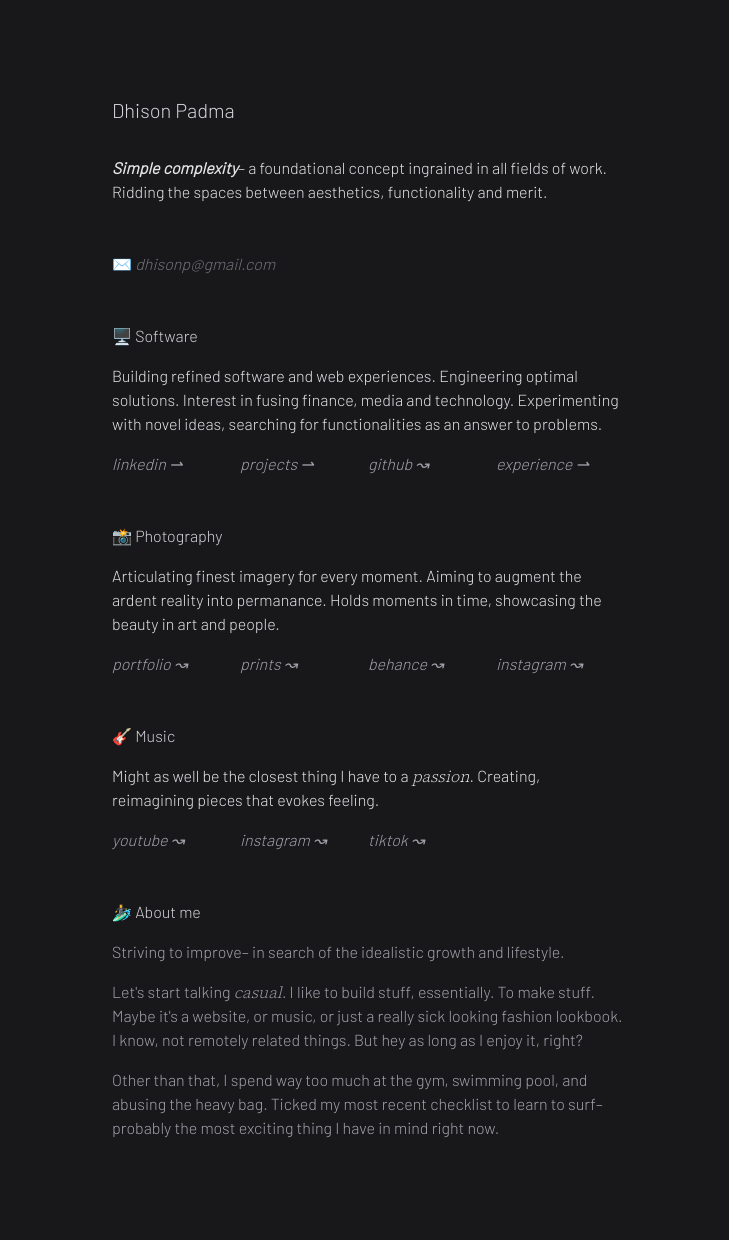
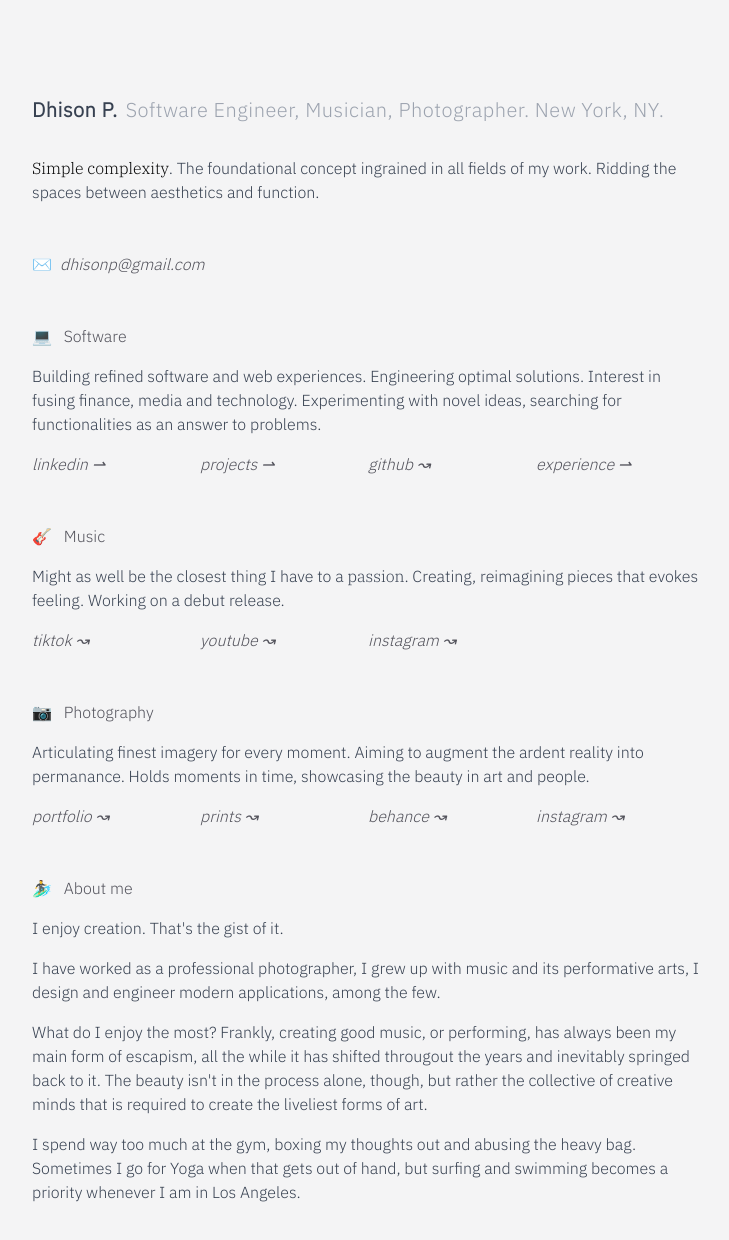
Before and after one commit to dhisonp/page, a Next.js app: page / in a window 1280 px wide. Shown: the top 1240 px of the page, without its empty margins (272-1001 px from the left). Built offline with nearby package versions, Linux system fonts and the light colour scheme.

Commit message:
styling and content update

```diff
--- a/src/app/components/Subheading.tsx
+++ b/src/app/components/Subheading.tsx
@@ -7,7 +7,9 @@ interface Props {
 
 const Subheading: FC<Props> = ({ children, className = "" }) => {
   return (
-        <div className={`font-regular text-base text-zinc-300 self-start ${className}`}>
+    <div
+      className={`text-base text-zinc-600 dark:text-zinc-400 self-start ${className}`}
+    >
       {children}
     </div>
   );
--- a/src/app/components/Subsection.tsx
+++ b/src/app/components/Subsection.tsx
@@ -6,12 +6,21 @@ interface Props {
   className?: string;
   style?: any;
   header: string;
+  emoji: string;
 }
 
-const Subsection: FC<Props> = ({ children, className = "", header, style }) => {
+const Subsection: FC<Props> = ({
+  children,
+  className = "",
+  header,
+  emoji,
+  style,
+}) => {
   return (
     <div className={`gap-y-4 ${className}`} style={style}>
-            <Subheading className="mb-4">{header}</Subheading>
+      <Subheading className="mb-4">
+        <a className="mr-2">{emoji}</a> {header}
+      </Subheading>
       {children}
     </div>
   );
--- a/src/app/layout.tsx
+++ b/src/app/layout.tsx
@@ -1,30 +1,23 @@
 import "./styles/globals.css";
 import type { Metadata } from "next";
-import { Barlow, Source_Sans_3, Source_Serif_4 } from "next/font/google";
+import { IBM_Plex_Sans, IBM_Plex_Serif } from "next/font/google";
 
-const barlow = Barlow({
+const ibmPlexSans = IBM_Plex_Sans({
   weight: "300",
   display: "swap",
   subsets: ["latin"],
-  variable: "--font-barlow",
+  variable: "--font-ibm-plex-sans",
 });
 
-const sourceSans = Source_Sans_3({
+const ibmPlexSerif = IBM_Plex_Serif({
   weight: "300",
   display: "swap",
   subsets: ["latin"],
-  variable: "--font-source-sans",
-});
-
-const sourceSerif = Source_Serif_4({
-  weight: "300",
-  display: "swap",
-  subsets: ["latin"],
-  variable: "--font-source-serif",
+  variable: "--font-ibm-plex-serif",
 });
 
 export const metadata: Metadata = {
-  title: "Dhison Padma",
+  title: "Dhison P.",
   description: "Here you learn more about me and what I do.",
 };
 
@@ -36,7 +29,7 @@ export default function RootLayout({
   return (
     <html
       lang="en"
-      className={`${barlow.variable} ${sourceSans.variable} ${sourceSerif.variable}`}
+      className={`${ibmPlexSans.variable} ${ibmPlexSerif.variable}`}
     >
       <body>{children}</body>
     </html>
--- a/src/app/pages/home.tsx
+++ b/src/app/pages/home.tsx
@@ -4,27 +4,42 @@ import links from "@/app/collections/links";
 
 export function Home() {
   return (
-    <main className="overflow-y-scroll touch min-h-screen flex flex-col items-center bg-zinc-900 xl:px-96 xl:py-24 lg:px-72 lg:py-16 p-4 text-base text-zinc-200">
-      <Subheading className="mb-8 text-xl fade-in">Dhison Padma</Subheading>
+    <main className="overflow-y-scroll touch min-h-screen px-4 py-4 md:py-24 bg-zinc-100 dark:bg-zinc-900">
+      {/* main div */}
+      <div className="container max-w-2xl mx-auto flex flex-col items-center text-base text-gray-700 dark:text-gray-300">
+        <Subheading className="mb-8 text-xl fade-in tracking-wide">
+          <a className="text-gray-700 dark:text-gray-300 font-medium">
+            Dhison P.
+          </a>
+          <a className="text-gray-400 dark:text-gray-500 ml-2 font-regular">
+            Software Engineer, Musician, Photographer. New York, NY.
+          </a>
+        </Subheading>
         <div className="text-left gap-y-12 flex-col flex">
           <p className="fade-in" style={{ animationDelay: "0.2s" }}>
-          <span className="italic font-medium">Simple complexity</span>– a
-          foundational concept ingrained in all fields of work. Ridding the
-          spaces between aesthetics, functionality and merit.
+            <span className="text-black dark:text-white font-serif">
+              Simple complexity
+            </span>
+            . The foundational concept ingrained in all fields of my work.
+            Ridding the spaces between aesthetics and function.
           </p>
           <p className="fade-in" style={{ animationDelay: "0.2s" }}>
-          ✉️ <a className="italic text-zinc-500">dhisonp@gmail.com</a>
+            ✉️
+            <a className="italic text-zinc-600 dark:text-zinc-400 ml-2">
+              dhisonp@gmail.com
+            </a>
           </p>
           <Subsection
-          header="🖥️ Software"
+            header="Software"
+            emoji="💻"
             className="fade-in"
             style={{ animationDelay: "0.4s" }}
           >
             <p className="mb-4">
               Building refined software and web experiences. Engineering optimal
               solutions. Interest in fusing finance, media and technology.
-            Experimenting with novel ideas, searching for functionalities as an
-            answer to problems.
+              Experimenting with novel ideas, searching for functionalities as
+              an answer to problems.
             </p>
             <ul className="grid md:grid-cols-4 md:grid-rows-none grid-rows-3 gap-y-4">
               <li className="link-item">
@@ -37,31 +52,87 @@ export function Home() {
                 </a>
               </li>
               <li className="link-item">
-              <a href={links.notion} target="_blank" rel="noopener noreferrer">
+                <a
+                  href={links.notion}
+                  target="_blank"
+                  rel="noopener noreferrer"
+                >
                   projects &#8640;
                 </a>
               </li>
               <li className="link-item">
-              <a href={links.github} target="_blank" rel="noopener noreferrer">
+                <a
+                  href={links.github}
+                  target="_blank"
+                  rel="noopener noreferrer"
+                >
                   github &#8605;
                 </a>
               </li>
               <li className="link-item">
-              <a href={links.notion} target="_blank" rel="noopener noreferrer">
+                <a
+                  href={links.notion}
+                  target="_blank"
+                  rel="noopener noreferrer"
+                >
                   experience &#8640;
                 </a>
               </li>
             </ul>
           </Subsection>
+
           <Subsection
-          header="📸 Photography"
+            header="Music"
+            emoji="🎸"
+            className="fade-in"
+            style={{ animationDelay: "0.8s" }}
+          >
+            <p className="mb-4">
+              Might as well be the closest thing I have to a{" "}
+              <span className="font-serif">passion</span>. Creating, reimagining
+              pieces that evokes feeling. Working on a debut release.
+            </p>
+            <ul className="grid md:grid-cols-4 md:grid-rows-none grid-rows-3 gap-y-4">
+              <li className="link-item">
+                <a
+                  href={links.tiktok}
+                  target="_blank"
+                  rel="noopener noreferrer"
+                >
+                  tiktok &#8605;
+                </a>
+              </li>
+              <li className="link-item">
+                <a
+                  href={links.youtube}
+                  target="_blank"
+                  rel="noopener noreferrer"
+                >
+                  youtube &#8605;
+                </a>
+              </li>
+              <li className="link-item">
+                <a
+                  href={links.ig_dhisonp}
+                  target="_blank"
+                  rel="noopener noreferrer"
+                >
+                  instagram &#8605;
+                </a>
+              </li>
+            </ul>
+          </Subsection>
+
+          <Subsection
+            header="Photography"
+            emoji="📷"
             className="fade-in"
             style={{ animationDelay: "0.6s" }}
           >
             <p className="mb-4">
-            Articulating finest imagery for every moment. Aiming to augment the
-            ardent reality into permanance. Holds moments in time, showcasing
-            the beauty in art and people.
+              Articulating finest imagery for every moment. Aiming to augment
+              the ardent reality into permanance. Holds moments in time,
+              showcasing the beauty in art and people.
             </p>
             <ul className="grid md:grid-cols-4 md:grid-rows-none grid-rows-4 gap-y-4">
               <li className="link-item">
@@ -83,7 +154,11 @@ export function Home() {
                 </a>
               </li>
               <li className="link-item">
-              <a href={links.behance} target="_blank" rel="noopener noreferrer">
+                <a
+                  href={links.behance}
+                  target="_blank"
+                  rel="noopener noreferrer"
+                >
                   behance &#8605;
                 </a>
               </li>
@@ -98,60 +173,37 @@ export function Home() {
               </li>
             </ul>
           </Subsection>
+
           <Subsection
-          header="🎸 Music"
+            header="About me"
+            emoji="🏄‍♂️"
             className="fade-in"
-          style={{ animationDelay: "0.8s" }}
-        >
-          <p className="mb-4">
-            Might as well be the closest thing I have to a{" "}
-            <span className="italic font-serif">passion</span>. Creating,
-            reimagining pieces that evokes feeling.
-          </p>
-          <ul className="grid md:grid-cols-4 md:grid-rows-none grid-rows-3 gap-y-4">
-            <li className="link-item">
-              <a href={links.youtube} target="_blank" rel="noopener noreferrer">
-                youtube &#8605;
-              </a>
-            </li>
-            <li className="link-item">
-              <a
-                href={links.ig_dhisonp}
-                target="_blank"
-                rel="noopener noreferrer"
-              >
-                instagram &#8605;
-              </a>
-            </li>
-            <li className="link-item">
-              <a href={links.tiktok} target="_blank" rel="noopener noreferrer">
-                tiktok &#8605;
-              </a>
-            </li>
-          </ul>
-        </Subsection>
-        <Subsection
-          header="🏄‍♂️ About me"
-          className="fade-in text-zinc-400"
             style={{ animationDelay: "1s" }}
           >
             <p className="gapped-paragraph">
-            Striving to improve– in search of the idealistic growth and
-            lifestyle.
+              I enjoy creation. That&apos;s the gist of it.
             </p>
             <p className="gapped-paragraph">
-            Let&apos;s start talking <a className="italic font-serif">casual</a>
-            . I like to build stuff, essentially. To make stuff. Maybe it&apos;s
-            a website, or music, or just a really sick looking fashion lookbook.
-            I know, not remotely related things. But hey as long as I enjoy it,
-            right?
+              I have worked as a professional photographer, I grew up with music
+              and its performative arts, I design and engineer modern
+              applications, among the few.
             </p>
             <p className="gapped-paragraph">
-            Other than that, I spend way too much at the gym, swimming pool, and
-            abusing the heavy bag. Ticked my most recent checklist to learn to
-            surf– probably the most exciting thing I have in mind right now.
+              What do I enjoy the most? Frankly, creating good music, or
+              performing, has always been my main form of escapism, all the
+              while it has shifted througout the years and inevitably springed
+              back to it. The beauty isn&apos;t in the process alone, though,
+              but rather the collective of creative minds that is required to
+              create the liveliest forms of art.
+            </p>
+            <p className="gapped-paragraph">
+              I spend way too much at the gym, boxing my thoughts out and
+              abusing the heavy bag. Sometimes I go for Yoga when that gets out
+              of hand, but surfing and swimming becomes a priority whenever I am
+              in Los Angeles.
             </p>
           </Subsection>
+        </div>
       </div>
     </main>
   );
--- a/src/app/styles/globals.css
+++ b/src/app/styles/globals.css
@@ -4,7 +4,7 @@
 
 @layer components {
     .link-item {
-        @apply text-zinc-400 hover:text-zinc-300 transition duration-200 italic;
+        @apply text-zinc-600 dark:text-zinc-400 hover:text-zinc-400 dark:hover:text-zinc-300 transition duration-200 italic;
     }
 
     .gapped-paragraph {
@@ -12,10 +12,10 @@
     }
 }
 
+/* Set custom properties for background colors */
 :root {
-    --foreground-rgb: 0, 0, 0;
-    --background-start-rgb: 214, 219, 220;
-    --background-end-rgb: 255, 255, 255;
+    --background-light: rgb(244 244 245); /* Light mode background color */
+    --background-dark: rgb(24 24 27); /* Dark mode background color */
 }
 
 @media (prefers-color-scheme: dark) {
@@ -26,6 +26,14 @@
     }
 }
 
+/* Default to light mode */
 body {
-    background-color: rgb(24 24 27);
+    background-color: var(--background-light);
 }
+
+/* Media query for dark mode */
+@media (prefers-color-scheme: dark) {
+    body {
+        background-color: var(--background-dark);
+    }
+}
--- a/tailwind.config.js
+++ b/tailwind.config.js
@@ -10,7 +10,7 @@ module.exports = {
   ],
   theme: {
     fontWeight: {
-            regular: 400,
+      regular: 500,
       medium: 600,
       bold: 700,
     },
@@ -27,8 +27,8 @@ module.exports = {
           "conic-gradient(from 180deg at 50% 50%, var(--tw-gradient-stops))",
       },
       fontFamily: {
-                sans: ["var(--font-barlow)"],
-                serif: ["var(--font-source-serif)"],
+        sans: ["var(--font-ibm-plex-sans)"],
+        serif: ["var(--font-ibm-plex-serif)"],
         // mono: ["var(--font-jetbrains-mono)"],
       },
     },
```
Also changed, not shown: src/app/collections/links.ts (+5 -3 lines). Lines whose indentation alone changed are shown as unchanged.
